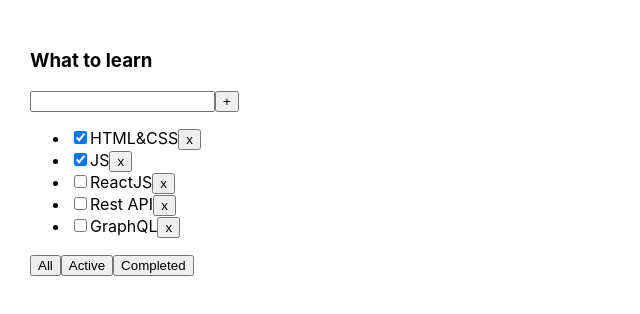
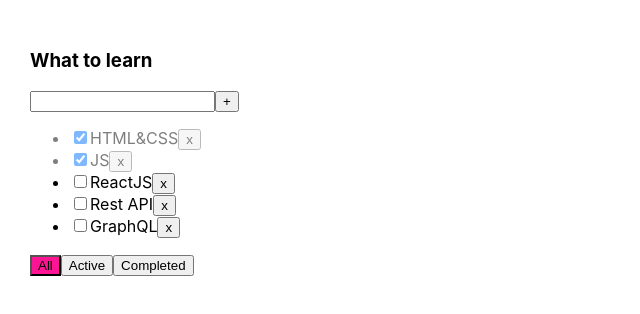
Before and after one commit to cros6y6raga/todo-list, a React (Create React App) app: page / in a window 1280 px wide. Shown: the top 314 px of the page, without its empty margins (0-640 px from the left). Built offline with nearby package versions, Linux system fonts and the light colour scheme.

Commit message:
Todolist for students 04

```diff
--- a/src/App.css
+++ b/src/App.css
@@ -1,8 +1,24 @@
 .App {
-  padding: 30px;
-  display: flex;
+    padding: 30px;
+    display: flex;
 }
 
 .App > div {
-  margin-right: 50px;
+    margin-right: 50px;
 }
+
+.error {
+    border: red 1px solid;
+}
+
+.error-message {
+    color: red;
+}
+
+.active-filter {
+    background-color: deeppink;
+}
+
+.is-done {
+    opacity: 0.5;
+}
--- a/src/App.tsx
+++ b/src/App.tsx
@@ -26,6 +26,15 @@
         setTasks(newTasks)
     }
 
+    function changeStatus(taskId: string, isDone: boolean) {
+        let task = tasks.find(t => t.id === taskId)
+        if (task) {
+            task.isDone = isDone
+        }
+        setTasks([...tasks])
+    }
+
+
     let [filter, setFilter] = useState<FilterValuesType>("all");
 
     let tasksForTodolist = tasks;
@@ -48,6 +57,8 @@
                       removeTask={removeTask}
                       changeFilter={changeFilter}
                       addTask={addTask}
+                      changeTaskStatus={changeStatus}
+                      filter={filter}
             />
         </div>
     );
--- a/src/Todolist.tsx
+++ b/src/Todolist.tsx
@@ -13,23 +13,35 @@
     removeTask: (taskId: string) => void
     changeFilter: (value: FilterValuesType) => void
     addTask: (title: string) => void
+    changeTaskStatus: (taskId: string, isDone: boolean) => void
+    filter: FilterValuesType
 }
 
 export function Todolist(props: PropsType) {
     const [newTaskTitle, setNewTaskTitle] = useState('')
+    const [error, setError] = useState<string | null>(null)
     const onNewTitleChangeHandler = (e: ChangeEvent<HTMLInputElement>) => {
         setNewTaskTitle(e.currentTarget.value)
     }
     const onKeyPressHandler = (e: KeyboardEvent<HTMLInputElement>) => {
+        setError(null)
         if (e.key === 'Enter') {
             props.addTask(newTaskTitle);
             setNewTaskTitle('')
         }
     }
+
+
     const addTask = () => {
-        props.addTask(newTaskTitle);
-        setNewTaskTitle('')
+        if (newTaskTitle.trim() !== '') {
+            props.addTask(newTaskTitle.trim());
+            setNewTaskTitle('')
+        } else {
+            setError('Title is required')
+        }
     }
+
+
     const onAllClickHandler = () => {
         props.changeFilter('all')
     }
@@ -39,11 +51,13 @@
     const onCompletedClickHandler = () => {
         props.changeFilter('completed')
     }
+
     return <div>
         <h3>{props.title}</h3>
         <div>
-            <input value={newTaskTitle} onChange={onNewTitleChangeHandler} onKeyDown={onKeyPressHandler}/>
+            <input value={newTaskTitle} onChange={onNewTitleChangeHandler} onKeyDown={onKeyPressHandler} className={error ? 'error' : ''}/>
             <button onClick={addTask}>+</button>
+            {error && <div className='error-message'>{error}</div>}
         </div>
         <ul>
             {
@@ -51,8 +65,13 @@
                     const onRemoveHandler = () => {
                         props.removeTask(t.id)
                     }
-                    return <li key={t.id}>
-                        <input type="checkbox" checked={t.isDone}/>
+                    const onChangeHandler = (e: ChangeEvent<HTMLInputElement>) => {
+                        props.changeTaskStatus(t.id, e.currentTarget.checked)
+                    }
+                    return <li key={t.id} className={t.isDone ? 'is-done' : ''}>
+                        <input type="checkbox"
+                               onChange={onChangeHandler}
+                               checked={t.isDone}/>
                         <span>{t.title}</span>
                         <button onClick={onRemoveHandler}>x</button>
                     </li>
@@ -60,9 +79,9 @@
             }
         </ul>
         <div>
-            <button onClick={onAllClickHandler}>All</button>
-            <button onClick={onActiveClickHandler}>Active</button>
-            <button onClick={onCompletedClickHandler}>Completed</button>
+            <button className={props.filter === 'all' ? 'active-filter' : ''} onClick={onAllClickHandler}>All</button>
+            <button className={props.filter === 'active' ? 'active-filter' : ''} onClick={onActiveClickHandler}>Active</button>
+            <button className={props.filter === 'completed' ? 'active-filter' : ''} onClick={onCompletedClickHandler}>Completed</button>
         </div>
     </div>
 }
```
Also changed, not shown: 1 other file (tests, documents, lock files or other folders).
